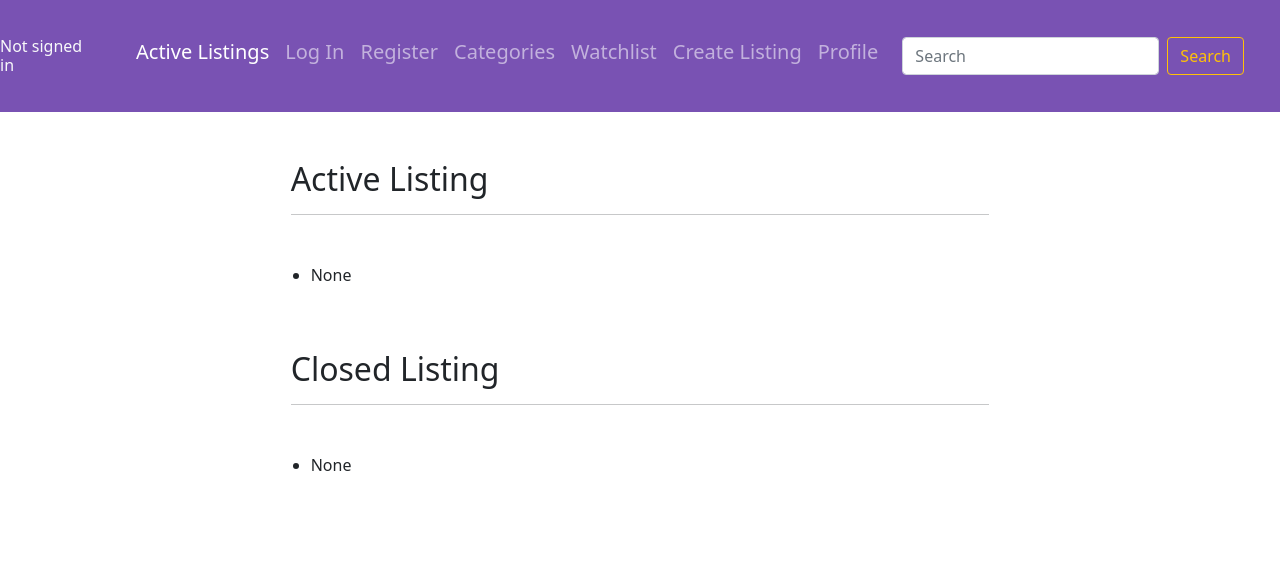
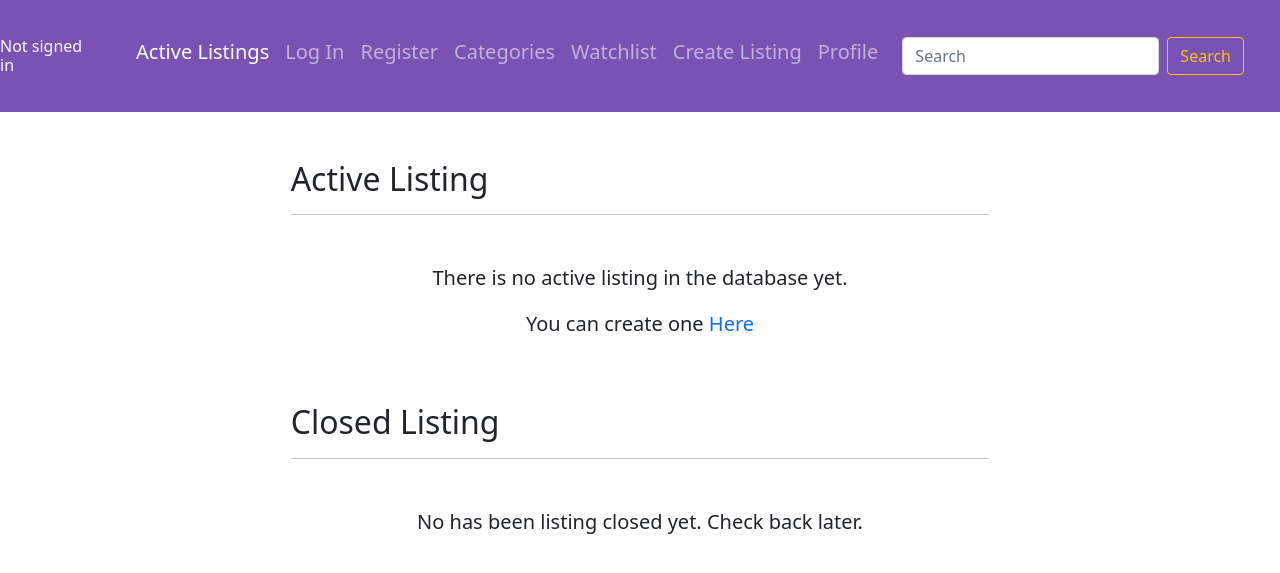
Before and after one commit to princeibs/commerce-50, a Django app: page / in a window 1280 px wide. Shown: the top 573 px of the page. Run offline with Django 3.2, Linux system fonts and the light colour scheme; data that the repository does not hold is empty.

```diff
--- a/auctions/templates/auctions/index.html
+++ b/auctions/templates/auctions/index.html
@@ -3,7 +3,9 @@
 {% block body %}
 <div class="container col-md-7">
     <div class="container">
-        <div class="h2 pt-5 pb-4">Active Listing <hr></div>
+        <div class="h2 pt-5 pb-4">Active Listing
+            <hr>
+        </div>
     </div>
 
     {% for auction in active_auctions %}
@@ -33,24 +35,29 @@
                     <h6>
                         <div class="card-text">Category: {{ auction.catg }}<divp>
                     </h6>
-                    <p class="card-text"><small class="text-muted">Last updated: {{ auction.time|timesince }} ago</small></p>
+                    <p class="card-text"><small class="text-muted">Last updated: {{ auction.time|timesince }}
+                            ago</small></p>
                 </div>
             </div>
         </div>
     </div>
     {% empty %}
-    <ul>
-        <li>
-            <h6>None</h6>
-        </li>
-    </ul>
+
+    <figure class="text-center">
+        <blockquote class="blockquote">
+            <p>There is no active listing in the database yet.</p>
+            <p>You can create one <a class="link-underline" href="{% url 'create_listing' %}">Here</a></p>
+        </blockquote>
+    </figure>
     {% endfor %}
 </div>
 
 
 <div class="container col-md-7">
     <div class="container">
-        <div class="h2 pt-5 pb-4">Closed Listing <hr></div>
+        <div class="h2 pt-5 pb-4">Closed Listing
+            <hr>
+        </div>
     </div>
     {% for auction in closed_auctions %}
     <div class="card mb-2" style="max-width: 540px;">
@@ -72,38 +79,18 @@
                     <h6>
                         <p class="card-text">Category: {{ auction.catg }}</p>
                     </h6>
-                    <p class="card-text"><small class="text-muted">Last updated: {{ auction.time|timesince }}</small></p>
+                    <p class="card-text"><small class="text-muted">Last updated: {{ auction.time|timesince }}</small>
+                    </p>
                 </div>
             </div>
         </div>
     </div>
     {% empty %}
-    <ul>
-        <li>
-            <h6>None</h6>
-        </li>
-    </ul>
+    <figure class="text-center">
+        <blockquote class="blockquote">
+            <p>No has been listing closed yet. Check back later.</p>
+        </blockquote>
+    </figure>
     {% endfor %}
 </div>
 {% endblock %}
-
-
-
-
-<!--
-      <ol>
-        {% for auction in auctions %}
-          <li>
-            <div class="auctions">
-              <ul>
-                <span class="image"><img src=" {{ auction.image }}" alt="listing_img"></span>
-                <span class="title">{{ auction.title }}</span>
-                <span class="description">{{ auction.description }}</span>
-                <li>Bid: {{ auction.starting_bid }}</li>
-                <li>Category: {{ auction.category }}</li>
-              </ul>
-            </div>
-          </li>
-        {% endfor %}
-      </ol>
-  -->
```
Also changed, not shown: auctions/templates/auctions/create_listing.html (+10 -0 lines), auctions/templates/auctions/categories.html (line endings or trailing spaces).
